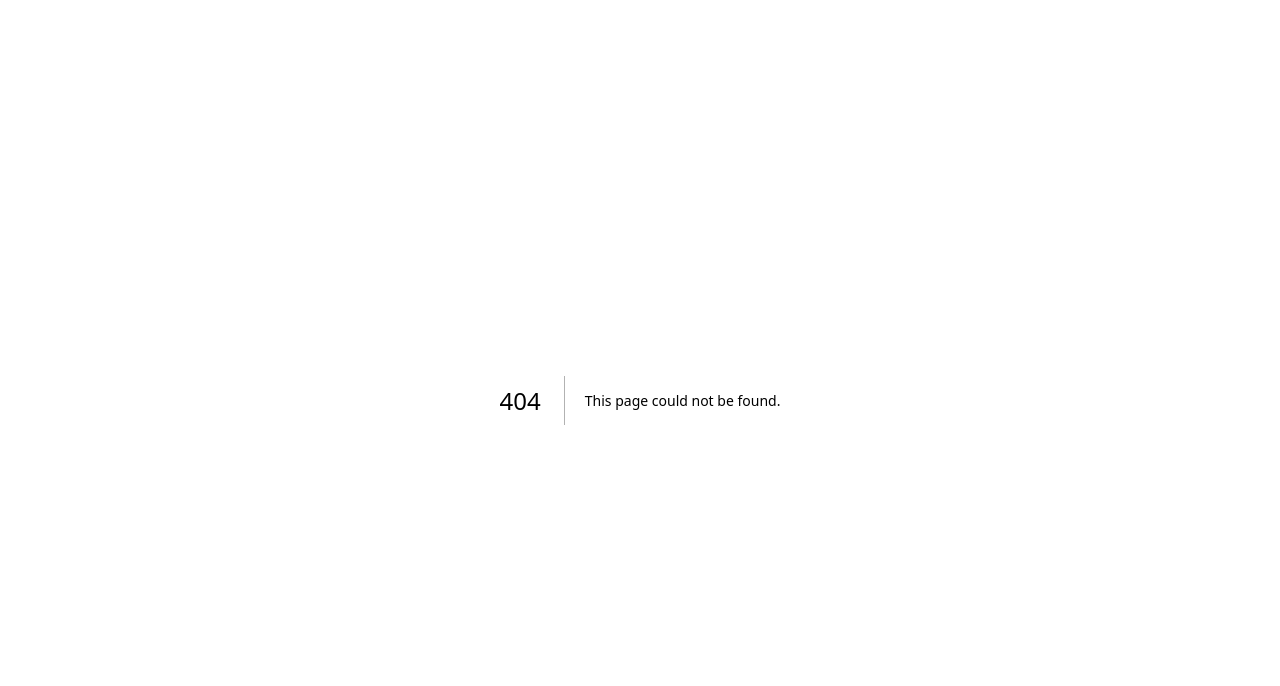
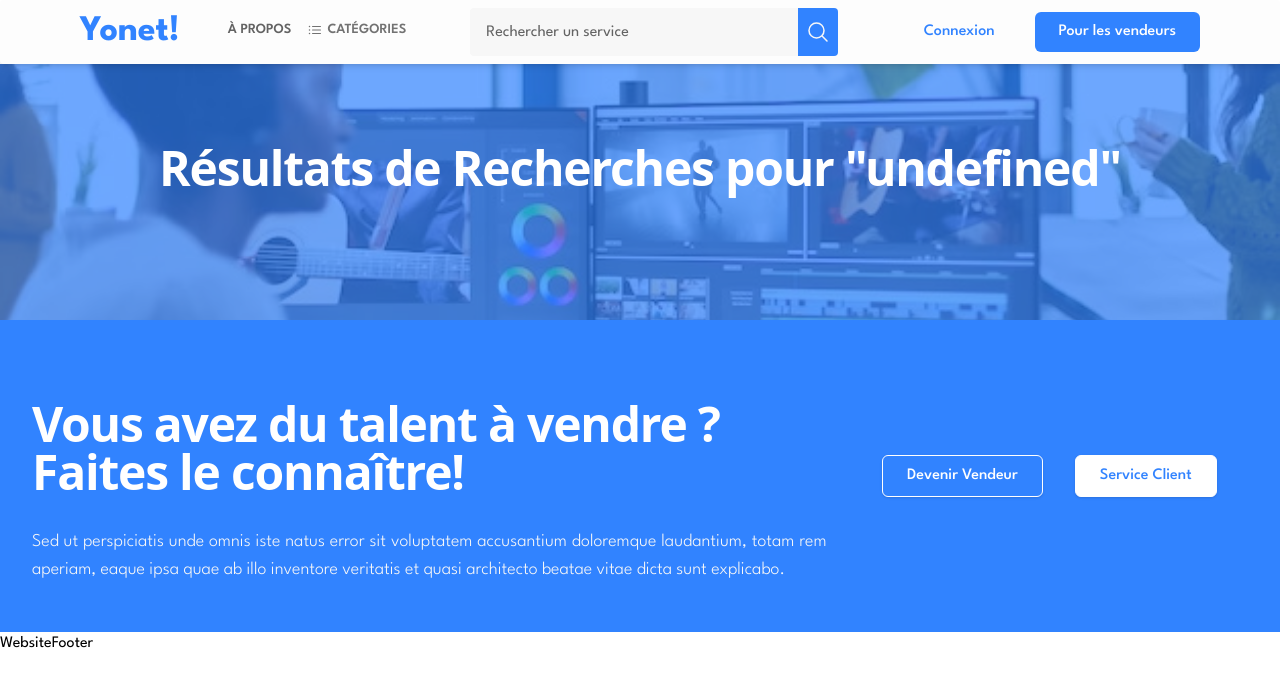
Before and after one commit to KevinArmache/Yonet-Project, a Next.js app: page /rechercher in a window 1280 px wide. Before the commit this address had no page. Shown: the top 686 px of the page. Built offline with nearby package versions, Linux system fonts and the light colour scheme.

Commit message:
working on rechercher page

```diff
--- a/components/Forms/SearchForm.jsx
+++ b/components/Forms/SearchForm.jsx
@@ -10,7 +10,7 @@ const SearchForm = () => {
   };
   const submitHandler = (e) => {
     e.preventDefault();
-    router.push(`/search?q=${query}`);
+    router.push(`/rechercher?q=${query}`);
   };
 
   return (
@@ -20,7 +20,7 @@ const SearchForm = () => {
 
           <input
             placeholder="Rechercher un service"
-            type="text"
+            type="search"
             name="query"
             onChange={queryChangeHandler}
             className="ml-4 flex-grow overflow-hidden w-full placeholder-current font-normal text-base h-full transition duration-200 border-none outline-none focus:outline-none focus:border-none rounded-l appearance-none md:mb-0 bg-transparent"
--- /dev/null
+++ b/components/Headers/WebsitePageHeader.jsx
@@ -0,0 +1,23 @@
+import { useRouter } from 'next/router'
+import React from 'react'
+
+const WebsitePageHeader = ({ title }) => {
+  const router = useRouter();
+
+  return (
+    <div className='relative overflow-hidden -z-50'>
+      <img
+        className="object-cover w-full h-32 md:h-48 xl:h-64"
+        src="/asset/images/video-editor.jpeg"
+        alt=""
+      />
+      <div className="absolute inset-0 px-6 py-4 bg-primary bg-opacity-70 sm:text-center">
+          <h2 className="my-16 font-sans text-3xl font-bold tracking-tight text-white sm:text-5xl sm:leading-none">
+            {`${title} "${router.query.q}"`}
+          </h2>
+      </div>
+    </div>
+  )
+}
+
+export default WebsitePageHeader
--- /dev/null
+++ b/src/pages/rechercher.jsx
@@ -0,0 +1,14 @@
+
+import WebsiteLayout from "layouts/WebsiteLayout";
+import Action from "components/HomePageSections/Action";
+import WebsitePageHeader from "components/Headers/WebsitePageHeader";
+
+
+export default function Rechercher() {
+  return (
+    <WebsiteLayout title="Résultats de Recherches pour">
+      <WebsitePageHeader title="Résultats de Recherches pour" />
+      <Action />
+    </WebsiteLayout>
+  );
+}
```
